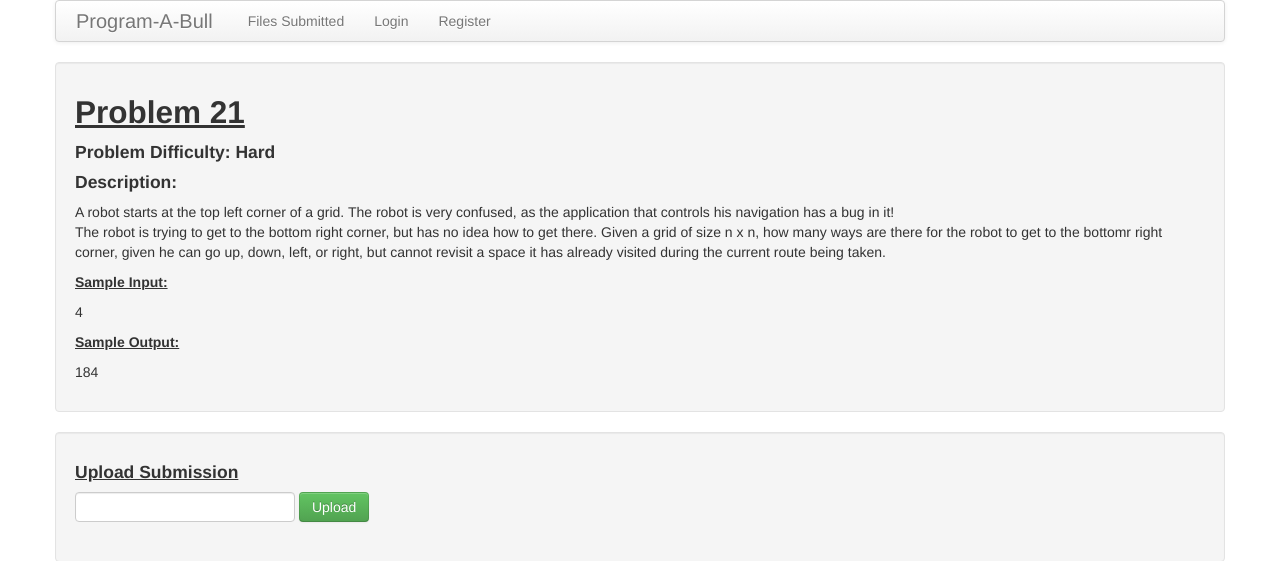
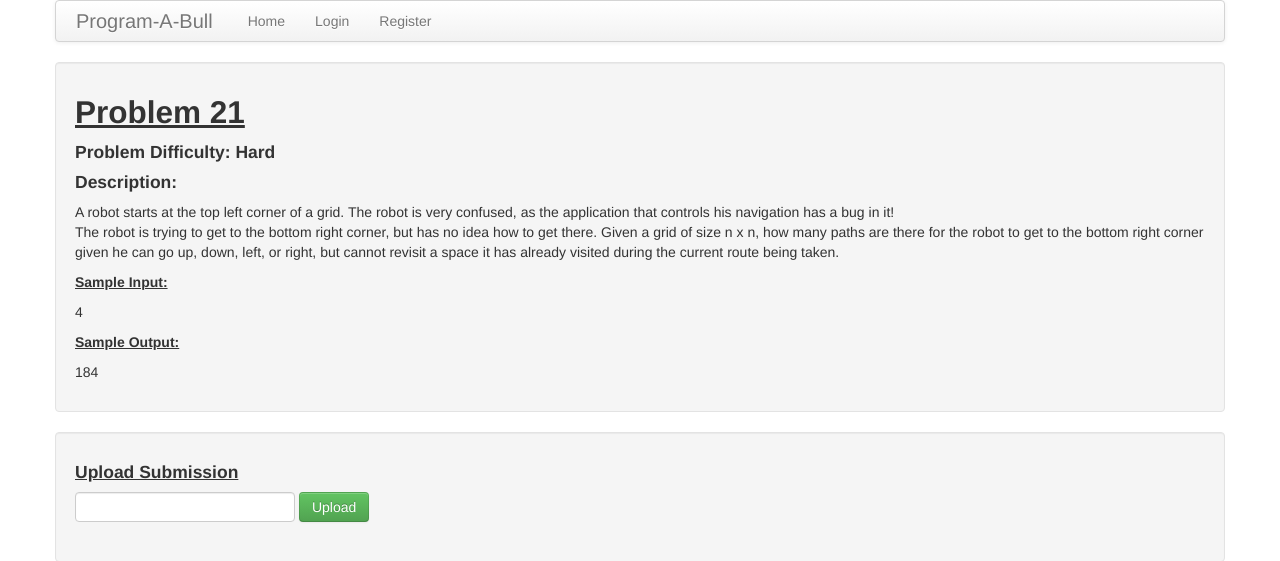
Before and after one commit to ratchelfurlong/Program_A_Bull, a Flask app: template app/templates/21.html in a window 1280 px wide. Shown: the top 561 px of the page. Run offline with Flask 2, Linux system fonts and the light colour scheme; the template is opened without the code that fills it: most values are stand-ins (such as "Sample title", 1, 10 or a date in 2020); form fields are guessed from the names that the template uses; some libraries are stand-ins or nearby versions.

Commit message:
fixed prob 21, setup for pythonanywhere

```diff
--- a/app/__init__.py
+++ b/app/__init__.py
@@ -1,7 +1,6 @@
 from flask import Flask
 from flask.ext.sqlalchemy import SQLAlchemy
 from flask.ext.login import LoginManager
-from config import basedir, UPLOAD_FOLDER
 
 app = Flask(__name__)
 app.config.from_object('config')
--- a/app/templates/21.html
+++ b/app/templates/21.html
@@ -9,7 +9,7 @@
 
 		<h4>Description:</h4>
 		<p>A robot starts at the top left corner of a grid. The robot is very confused, as the application that controls his navigation has a bug in it!<br>
-		The robot is trying to get to the bottom right corner, but has no idea how to get there. Given a grid of size n x n, how many ways are there for the robot to get to the bottomr right corner, given he can go up, down, left, or right, but cannot revisit a space it has already visited during the current route being taken.</p>
+		The robot is trying to get to the bottom right corner, but has no idea how to get there. Given a grid of size n x n, how many paths are there for the robot to get to the bottom right corner given he can go up, down, left, or right, but cannot revisit a space it has already visited during the current route being taken.</p>
 
 		<h5><u>Sample Input:</u></h5>
 		<p>
--- a/app/templates/base.html
+++ b/app/templates/base.html
@@ -23,7 +23,7 @@
           </a>
           <a class="brand" href="/">Program-A-Bull</a>
           <ul class="nav">
-            <li><a href="{{ url_for('index') }}">Files Submitted</a></li>
+            <li><a href="{{ url_for('index') }}">Home</a></li>
             {% if g.user.is_authenticated() %}
             <li><a href="{{ url_for('logout') }}">Logout</a></li>
             {% else %}
--- a/config.py
+++ b/config.py
@@ -10,8 +10,8 @@ SECRET_KEY = 'msdn_club_usf'
 
 # captcha config
 RECAPTCHA_USE_SSL = False
-RECAPTCHA_PUBLIC_KEY = '6LeYIbsSAAAAACRPIllxA7wvXjIE411PfdB2gt2J'
-RECAPTCHA_PRIVATE_KEY = '6LeYIbsSAAAAAJezaIq3Ft_hSTo0YtyeFG-JgRtu'
+RECAPTCHA_PUBLIC_KEY = '6Lc7KfwSAAAAAO2ewgfog50aM8yr8RpPzrQNsg_e'
+RECAPTCHA_PRIVATE_KEY = '6Lc7KfwSAAAAAPUFrcSIZgbYWaAlDyXN7EfXZFqT'
 RECAPTCHA_OPTIONS = {'theme': 'white'}
 
 UPLOAD_FOLDER = os.path.join(basedir, 'uploads')
--- a/run.py
+++ /dev/null
@@ -1,3 +0,0 @@
-from app import app
-
-app.run(debug = True)
```
Also changed, not shown: app.db.
